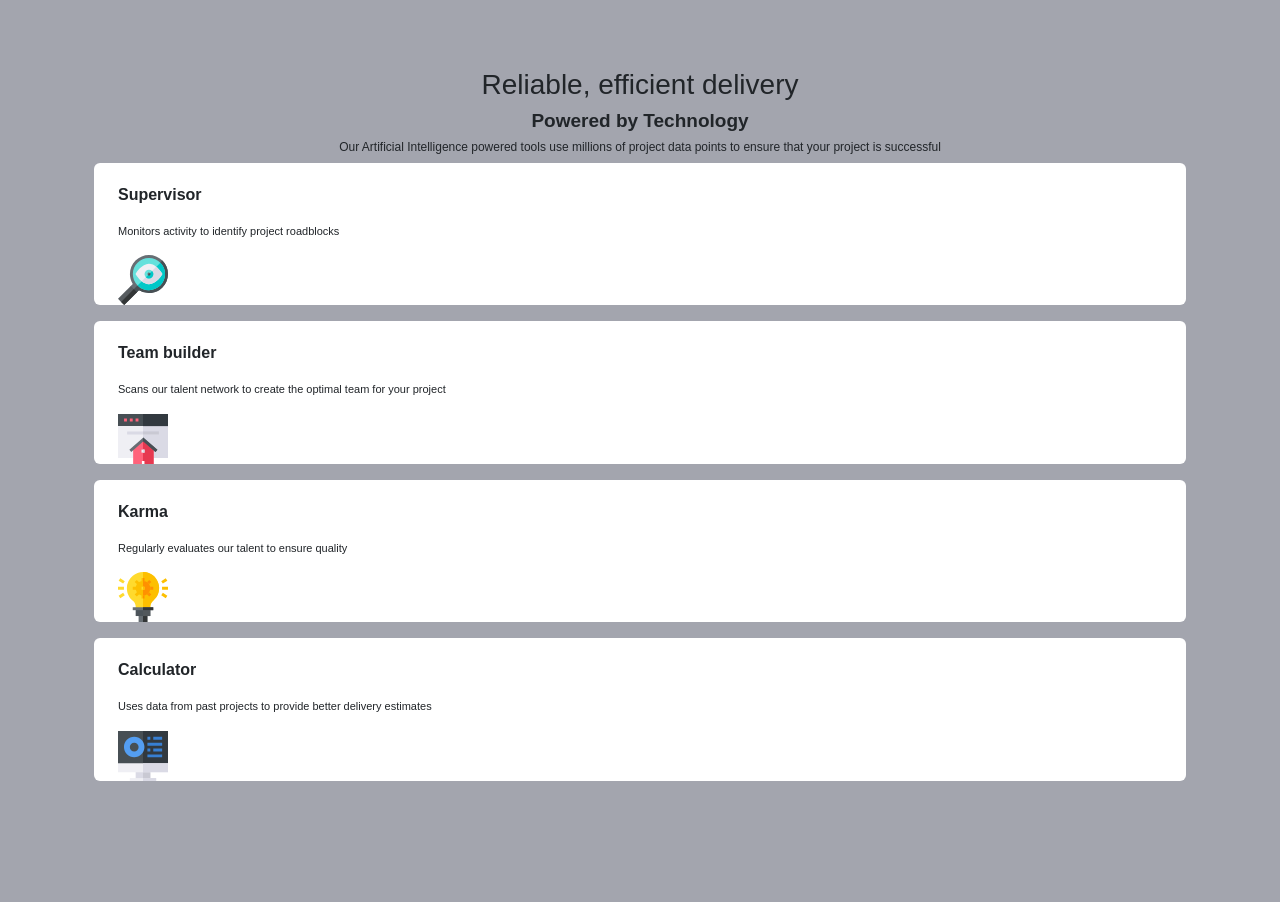
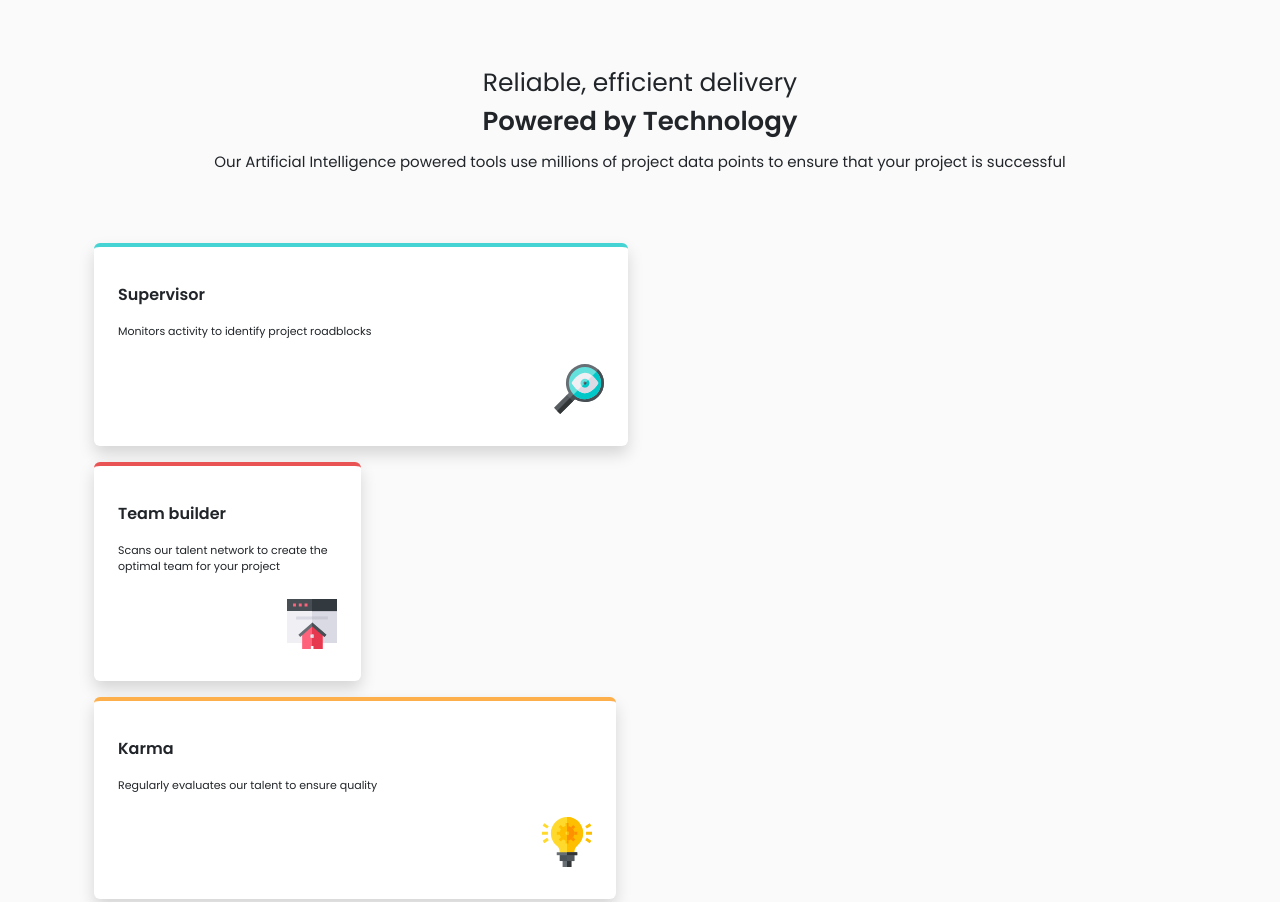
Before and after one commit to rolvera22/proyecto-17, a plain HTML site: page index.html in a window 1280 px wide. Shown: the top 902 px of the page. Before the commit the page ends 800 px from the top, so only its background shows below. Drawn offline with nearby package versions, Linux system fonts and the light colour scheme.

Commit message:
Modify
Add information

```diff
--- a/css/stylesheet.css
+++ b/css/stylesheet.css
@@ -1,3 +1,5 @@
+@import url('https://fonts.googleapis.com/css2?family=Poppins:wght@200;400;600&display=swap');
+
 *{
     font-family: 'Poppins', sans-serif !important;
 }
@@ -16,27 +18,27 @@
 .texto1{
 
     padding-top: 20px;
+    font-size: 25px;
 }
 
 .texto2{
 
-    font-size: 19px;
+    font-size: 26px;
 }
 
 .texto3{
 
-    font-size: 12px;
+    font-size: 15px;
     font-weight: 400;
 }
 
-
-
 body{
-    background:  var(--Grayish-Blue) !important;
+    background-color:  hsl(0, 0%, 98%) !important;
 }
 
 .imagen{
 width: 50px;
+background-position: bottom;
 }
 
 .titulo{
@@ -48,3 +50,31 @@ padding-top: 20px;
 font-size: 11px;
 
 }
+
+.supervisor{
+
+border-top: 4px solid hsl(180, 62%, 55%);
+
+}
+
+.builder{
+
+border-top: 4px solid hsl(0, 78%, 62%);
+
+}
+
+.karma{
+
+    border-top: 4px solid hsl(34, 97%, 64%);
+
+    }
+
+.calculator{
+
+ border-top: 4px solid hsl(212, 86%, 64%) ;
+
+}
+
+.container{
+    max-width: 375px;
+}
--- a/index.html
+++ b/index.html
@@ -13,44 +13,51 @@
   </head>
 <body>
   <main class="container px-4">
-    <div class="header text-center">
-      <h3 class="texto1 mt-5"> Reliable, efficient delivery </h3>
-        <h4 class="texto2 fw-bold">Powered by Technology </h4>
-          <h5 class="texto3">Our Artificial Intelligence powered tools use millions of project data points
+    <div class="header ">
+      <h3 class="texto1 mt-5 px-1 text-center"> Reliable, efficient delivery </h3>
+        <h4 class="texto2 fw-bold px-1 text-center mb-3">Powered by Technology </h4>
+          <h3 class="texto3 mb-4 pe-1 ps-1 text-center">Our Artificial Intelligence powered tools use millions of project data points
             to ensure that your project is successful
-          </h5>
+          </h3>
     </div>
 
   <section class="botones d-grid gap-3">
+    <div class="row">
+      <div class="col-sm-6">
 
-    <div class="supervisor bg-white rounded ps-4">
+    <div class="supervisor bg-white rounded px-4 d-flex flex-column mt-5 shadow p-3 mb-3 bg-white rounded">
         <p class="titulo text-start">Supervisor</p>
-          <p class="descripcion">Monitors activity to identify project roadblocks
+          <p class="descripcion pe-5 mb-4">Monitors activity to identify project roadblocks
         </p>
-      <img class="imagen" src="./images/icon-supervisor.svg" alt="supervisor">
+      <img class="imagen align-self-end mb-3" src="./images/icon-supervisor.svg" alt="supervisor">
     </div>
-
-    <div class="builder bg-white rounded ps-4">
-      <p class="titulo">Team builder</p>
-        <p class="descripcion"> Scans our talent network to create the optimal team for your project
+    <div class="col-sm-6">
+    <div class="builder bg-white rounded px-4 d-flex flex-column shadow p-3 mb-3 bg-white rounded">
+      <p class="titulo text-start">Team builder</p>
+        <p class="descripcion mb-4"> Scans our talent network to create the optimal team for your project
       </p>
-    <img class="imagen" src="./images/icon-team-builder.svg" alt="team-builder">
+    <img class="imagen align-self-end mb-3" src="./images/icon-team-builder.svg" alt="team-builder">
     </div>
-
-    <div class="karma bg-white rounded ps-4">
+  </div>
+  </div>
+  <div class="row">
+    <div class="col-sm-6">
+    <div class="karma bg-white rounded px-4 d-flex flex-column shadow p-3 mb-3 bg-white rounded">
       <p class="titulo text-start">Karma</p>
-        <p class="descripcion"> Regularly evaluates our talent to ensure quality
+        <p class="descripcion pe-5 me-5 mb-4"> Regularly evaluates our talent to ensure quality
       </p>
-    <img class="imagen" src="./images/icon-karma.svg" alt="karma">
+    <img class="imagen align-self-end mb-3" src="./images/icon-karma.svg" alt="karma">
     </div>
-
-    <div class="calculator bg-white rounded ps-4">
+    <div class="col-sm-6">
+    <div class="calculator bg-white rounded px-4 d-flex flex-column mb-5 shadow p-3 mb-3 bg-white rounded">
       <p class="titulo text-start">Calculator</p>
-        <p class="descripcion"> Uses data from past projects to provide better delivery estimates
+        <p class="descripcion mb-4 pe-5"> Uses data from past projects to provide better delivery estimates
       </p>
-    <img class="imagen" src="./images/icon-calculator.svg" alt="calculator">
+    <img class="imagen align-self-end mb-3" src="./images/icon-calculator.svg" alt="calculator">
     </div>
-
+  </div>
+</div>
+  </div>
   </section>
 
 </main>
```
